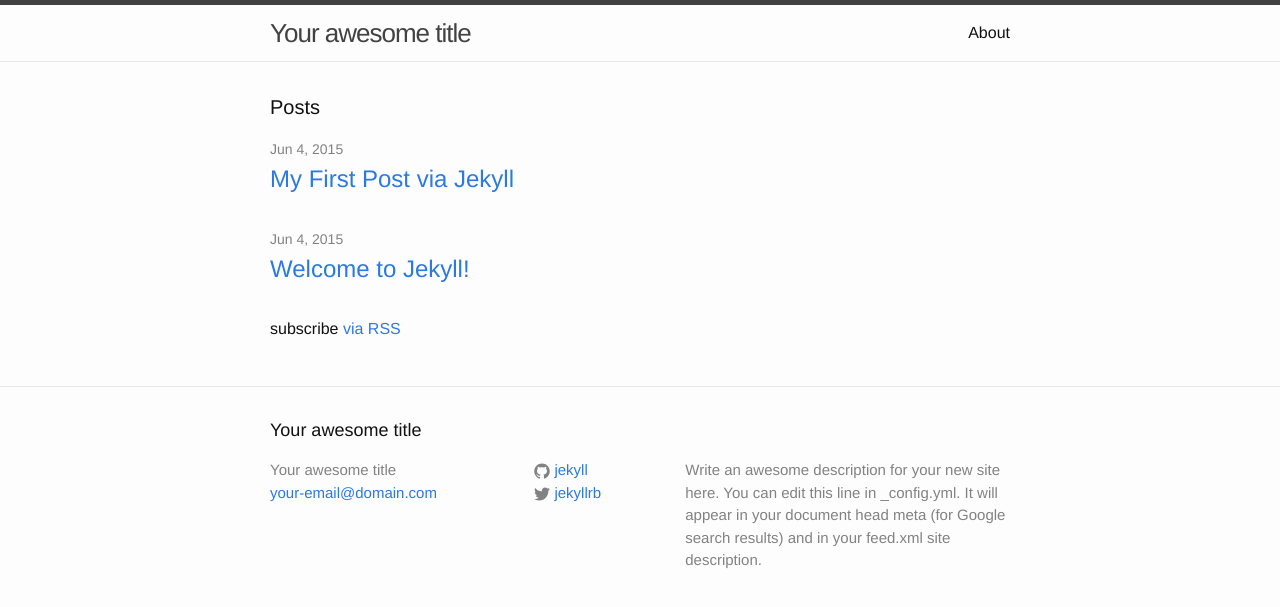
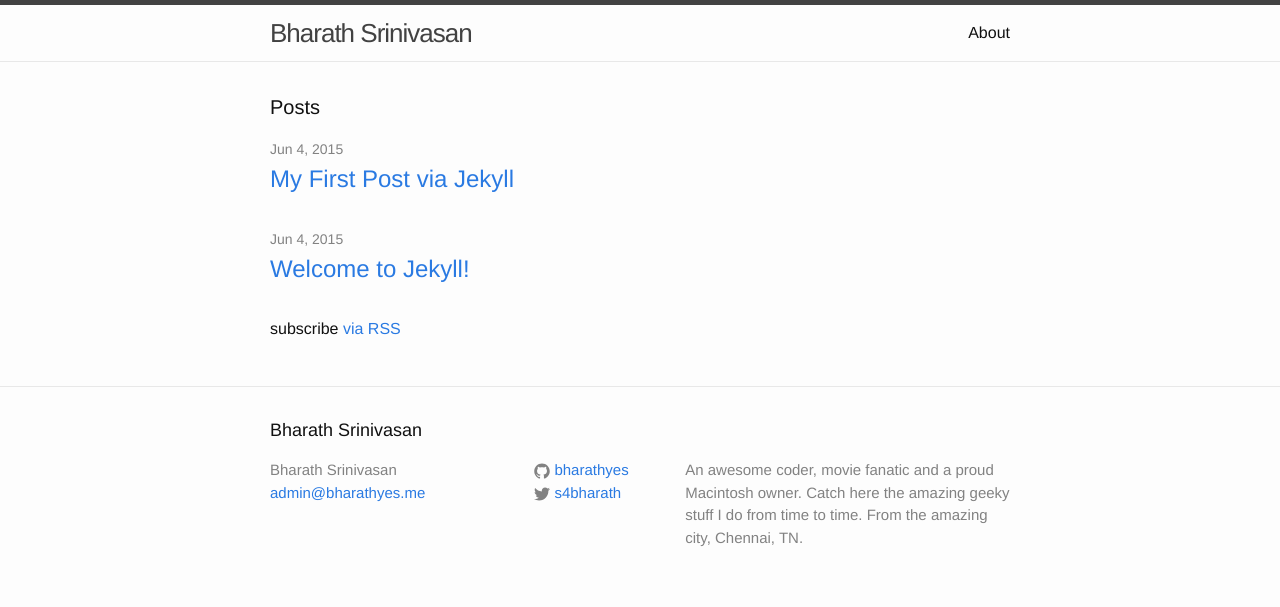
Before and after one commit to bharathyes/bharathyes.github.io, a Jekyll site: the page built from index.html, in a window 1280 px wide. Shown: the top 607 px of the page. Built offline with Jekyll 4.4.1, drawn with Linux system fonts in a browser that asks for light colours.

Commit message:
Update site header and footer

```diff
--- a/_config.yml
+++ b/_config.yml
@@ -1,14 +1,14 @@
 # Site settings
-title: Your awesome title
-email: your-email@domain.com
+title: Bharath Srinivasan
+email: admin@bharathyes.me
 description: > # this means to ignore newlines until "baseurl:"
-  Write an awesome description for your new site here. You can edit this
-  line in _config.yml. It will appear in your document head meta (for
-  Google search results) and in your feed.xml site description.
+    An awesome coder, movie fanatic and a proud Macintosh owner.
+    Catch here the amazing geeky stuff I do from time to time.
+    From the amazing city, Chennai, TN.
 baseurl: "" # the subpath of your site, e.g. /blog/
-url: "http://yourdomain.com" # the base hostname & protocol for your site
-twitter_username: jekyllrb
-github_username:  jekyll
+url: "http://bharathyes.me" # the base hostname & protocol for your site
+twitter_username: s4bharath
+github_username:  bharathyes
 
 # Build settings
 markdown: kramdown
```
Also changed, not shown: 3 other files.
